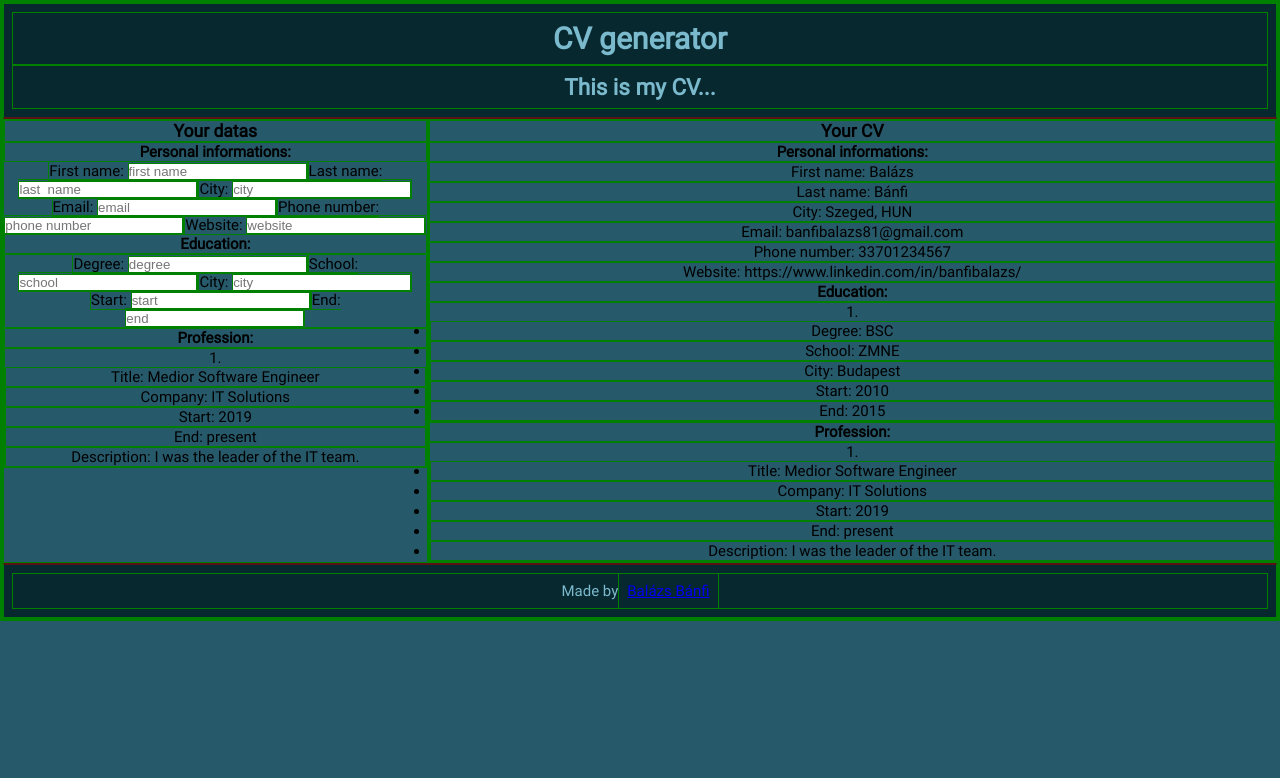
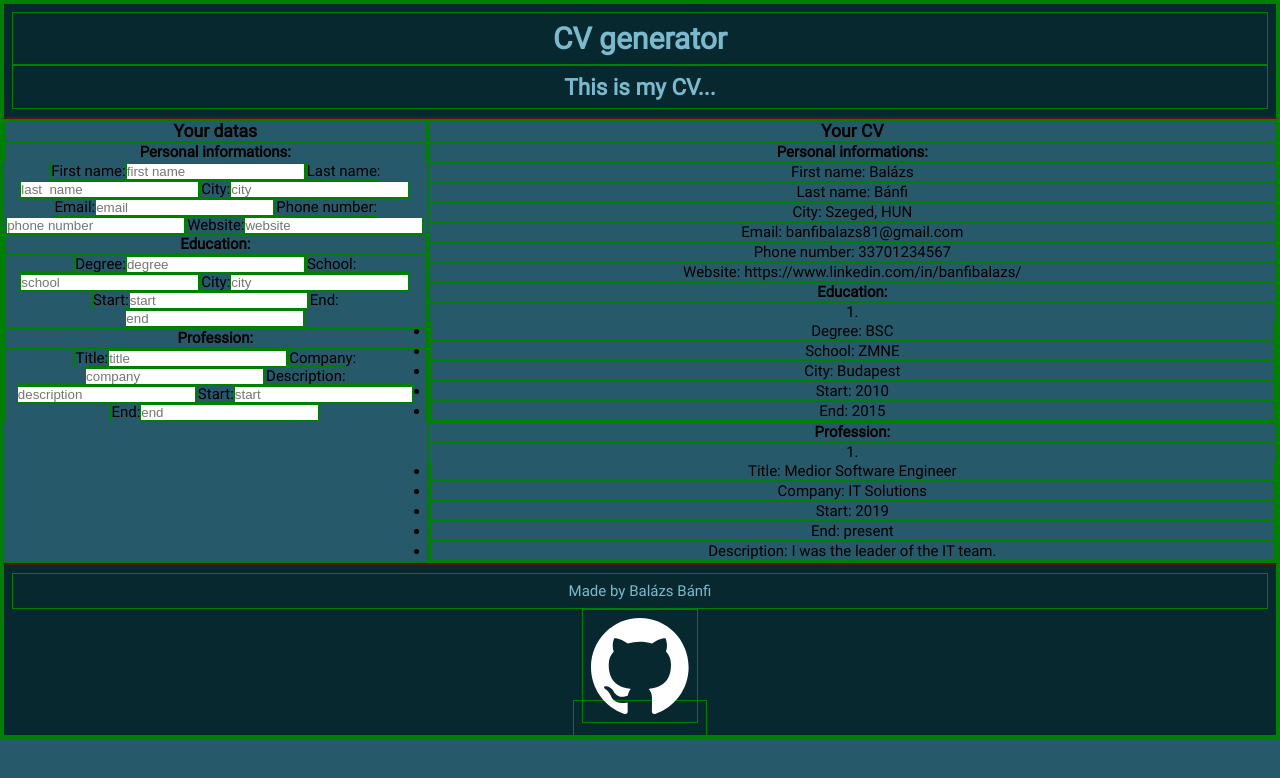
Before and after one commit to BalazsBanfi/CV-generator, a React (Vite) app: page / in a window 1280 px wide. Shown: the top 778 px of the page. Built offline with nearby package versions, Linux system fonts and the light colour scheme.

Commit message:
Add set function

```diff
--- a/src/components/Editor.jsx
+++ b/src/components/Editor.jsx
@@ -2,37 +2,44 @@ export default function Editor({ cv, setData }) {
   const personalInfo = cv.personal.map((x) => {
     return (
       <label key={x.name}>
-        {x.name}:{" "}
+        {x.name}:
         <input
           type={x.type ? x.type : "text"}
           placeholder={x.name.toLowerCase()}
           required
+          onChange={(e) =>
+            setData((cv) => {
+              let prev = { ...cv };
+              prev.personal[x].text = e.target.value;
+              return { prev };
+            })
+          }
         ></input>
       </label>
     );
   });
 
-  function Form(props) {
+  function FormEdu(props) {
     return (
       <form key={props.id}>
         <label>
-          {"Degree: "}
+          {"Degree:"}
           <input type={"text"} placeholder={"degree"} required></input>
         </label>
         <label>
-          {"School: "}
+          {"School:"}
           <input type={"text"} placeholder={"school"} required></input>
         </label>
         <label>
-          {"City: "}
+          {"City:"}
           <input type={"text"} placeholder={"city"} required></input>
         </label>
         <label>
-          {"Start: "}
+          {"Start:"}
           <input type={"text"} placeholder={"start"} required></input>
         </label>
         <label>
-          {"End: "}
+          {"End:"}
           <input type={"text"} placeholder={"end"} required></input>
         </label>
       </form>
@@ -40,23 +47,38 @@ export default function Editor({ cv, setData }) {
   }
 
   const educationInfo = cv.education.map((x) => {
-    return (
-      <>
-        <Form elem={x} />
-      </>
-    );
+    return <FormEdu elem={x} />;
   });
 
-  const professionInfo = cv.profession.map((x, index) => {
+  function FormProf(props) {
     return (
-      <ul key={x.id}>
-        {index + 1}.<li key="x.title">Title: {x.title}</li>
-        <li key="x.company">Company: {x.company}</li>
-        <li key="x.start">Start: {x.start}</li>
-        <li key="x.end">End: {x.end}</li>
-        <li key="x.description">Description: {x.description}</li>
-      </ul>
+      <form key={props.id}>
+        <label>
+          {"Title:"}
+          <input type={"text"} placeholder={"title"} required></input>
+        </label>
+        <label>
+          {"Company:"}
+          <input type={"text"} placeholder={"company"} required></input>
+        </label>
+        <label>
+          {"Description:"}
+          <input type={"text"} placeholder={"description"} required></input>
+        </label>
+        <label>
+          {"Start:"}
+          <input type={"text"} placeholder={"start"} required></input>
+        </label>
+        <label>
+          {"End:"}
+          <input type={"text"} placeholder={"end"} required></input>
+        </label>
+      </form>
     );
+  }
+
+  const professionInfo = cv.profession.map((x) => {
+    return <FormProf elem={x} />;
   });
 
   return (
--- a/src/components/Footer.jsx
+++ b/src/components/Footer.jsx
@@ -1,10 +1,12 @@
+import GitHubSvg from "../assets/gh-white.svg";
+
 export default function Footer() {
   return (
-    <footer>
-      <p>
-        Made by
-        <a href="https://github.com/BalazsBanfi/CV-generator">Balázs Bánfi</a>
-      </p>
+    <footer id="footer">
+      <p>Made by Balázs Bánfi</p>
+      <a target="_blank" rel="noreferrer" href="https://github.com/BalazsBanfi">
+        <img id="footer-img" src={GitHubSvg} />
+      </a>
     </footer>
   );
 }
--- a/src/components/sampleCV.jsx
+++ b/src/components/sampleCV.jsx
@@ -52,9 +52,9 @@ export const Person = {
       id: uuidv4(),
       title: "Medior Software Engineer",
       company: "IT Solutions",
+      description: "I was the leader of the IT team.",
       start: "2019",
       end: "present",
-      description: "I was the leader of the IT team.",
     },
   ],
 };
```
